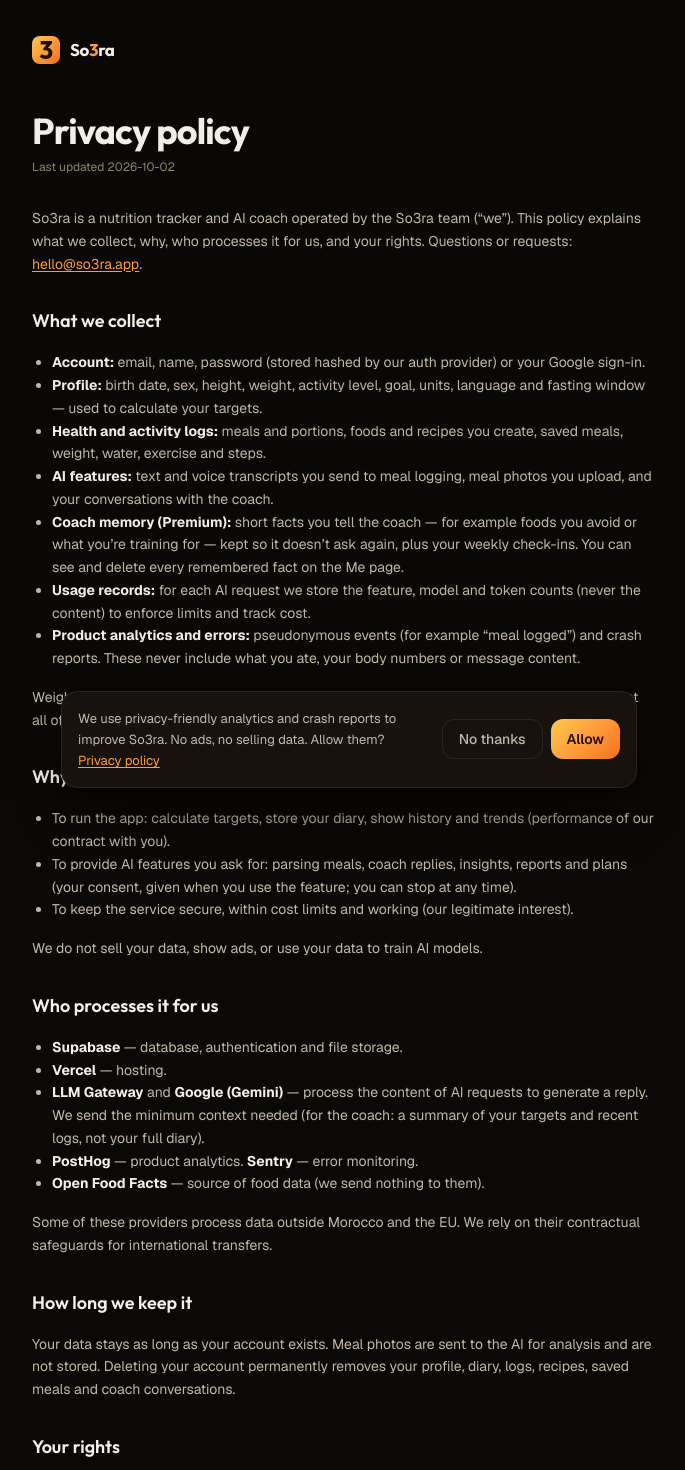
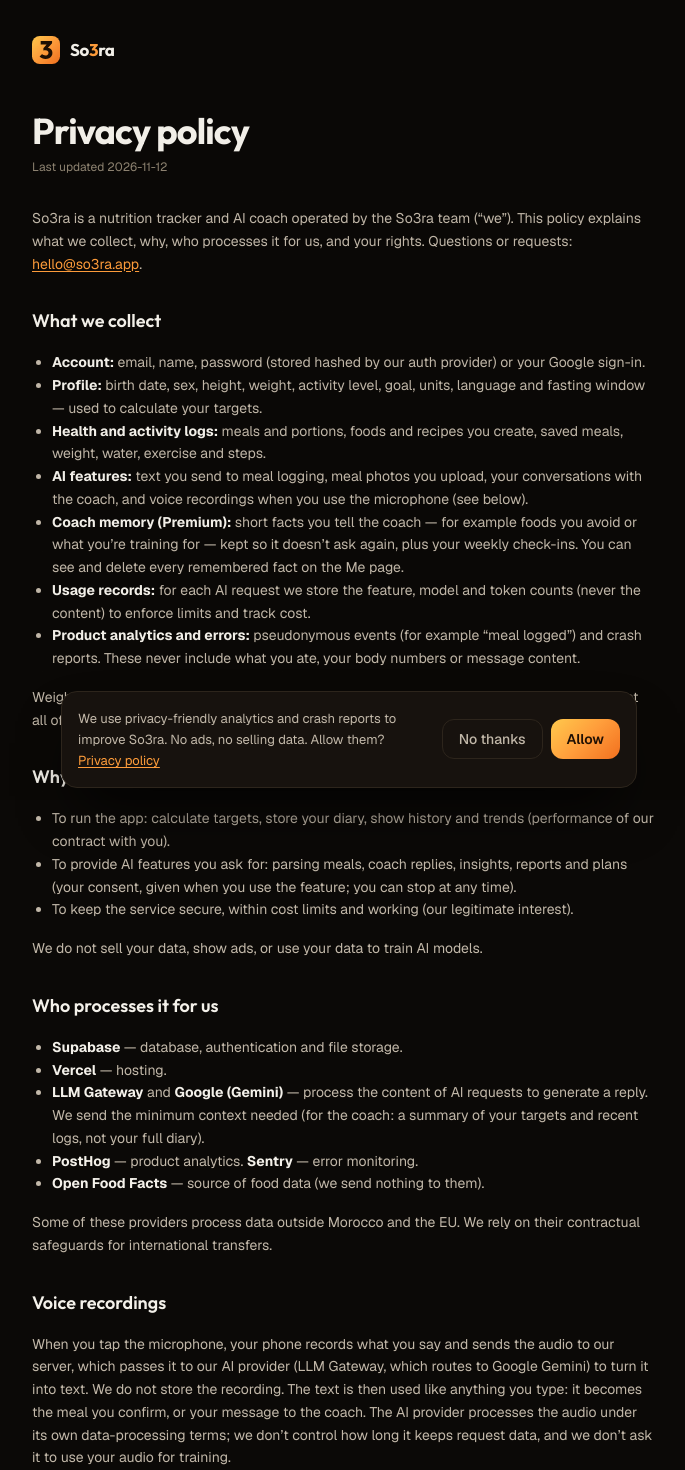
Before and after one commit to Bidbogs-prog/fittrack, a Next.js app: page /privacy in a window 1280 px wide. Shown: the top 1470 px of the page, without its empty margins (291-976 px from the left). Built offline with nearby package versions, Linux system fonts and the light colour scheme; no server answers.

Commit message:
fix(privacy): disclose voice recordings sent to the AI provider (DR-045)

```diff
--- a/src/app/privacy/page.tsx
+++ b/src/app/privacy/page.tsx
@@ -17,7 +17,7 @@ export default function PrivacyPage() {
         <li><strong>Account:</strong> email, name, password (stored hashed by our auth provider) or your Google sign-in.</li>
         <li><strong>Profile:</strong> birth date, sex, height, weight, activity level, goal, units, language and fasting window — used to calculate your targets.</li>
         <li><strong>Health and activity logs:</strong> meals and portions, foods and recipes you create, saved meals, weight, water, exercise and steps.</li>
-        <li><strong>AI features:</strong> text and voice transcripts you send to meal logging, meal photos you upload, and your conversations with the coach.</li>
+        <li><strong>AI features:</strong> text you send to meal logging, meal photos you upload, your conversations with the coach, and voice recordings when you use the microphone (see below).</li>
         <li><strong>Coach memory (Premium):</strong> short facts you tell the coach — for example foods you avoid or what you&rsquo;re training for — kept so it doesn&rsquo;t ask again, plus your weekly check-ins. You can see and delete every remembered fact on the Me page.</li>
         <li><strong>Usage records:</strong> for each AI request we store the feature, model and token counts (never the content) to enforce limits and track cost.</li>
         <li><strong>Product analytics and errors:</strong> pseudonymous events (for example &ldquo;meal logged&rdquo;) and crash reports. These never include what you ate, your body numbers or message content.</li>
@@ -48,11 +48,20 @@ export default function PrivacyPage() {
         international transfers.
       </p>
 
+      <h2>Voice recordings</h2>
+      <p>
+        When you tap the microphone, your phone records what you say and sends the audio to our server, which
+        passes it to our AI provider (LLM Gateway, which routes to Google Gemini) to turn it into text. We do not
+        store the recording. The text is then used like anything you type: it becomes the meal you confirm, or your
+          message to the coach. The AI provider processes the audio under its own data-processing terms; we don&rsquo;t
+        control how long it keeps request data, and we don&rsquo;t ask it to use your audio for training.
+      </p>
+
       <h2>How long we keep it</h2>
       <p>
-        Your data stays as long as your account exists. Meal photos are sent to the AI for analysis and are not
-        stored. Deleting your account permanently removes your profile, diary, logs, recipes, saved meals and coach
-        conversations.
+        Your data stays as long as your account exists. Meal photos and voice recordings are sent to the AI for
+        processing and are not stored by us. Deleting your account permanently removes your profile, diary, logs,
+        recipes, saved meals and coach conversations.
       </p>
 
       <h2>Your rights</h2>
--- a/src/lib/site.ts
+++ b/src/lib/site.ts
@@ -17,7 +17,7 @@ export const SITE_URL = process.env.NEXT_PUBLIC_SITE_URL ?? "https://so3ra.app";
 /** Shown on the legal pages. Update once the operating entity exists. */
 export const LEGAL_OPERATOR = process.env.NEXT_PUBLIC_LEGAL_OPERATOR ?? "the So3ra team";
 export const CONTACT_EMAIL = process.env.NEXT_PUBLIC_CONTACT_EMAIL ?? "hello@so3ra.app";
-export const LEGAL_UPDATED = "2026-10-02";
+export const LEGAL_UPDATED = "2026-11-12";
 
 /**
  * The "3" mark — the Arabizi ع of So3ra, set in the same Outfit Bold glyph as
```
